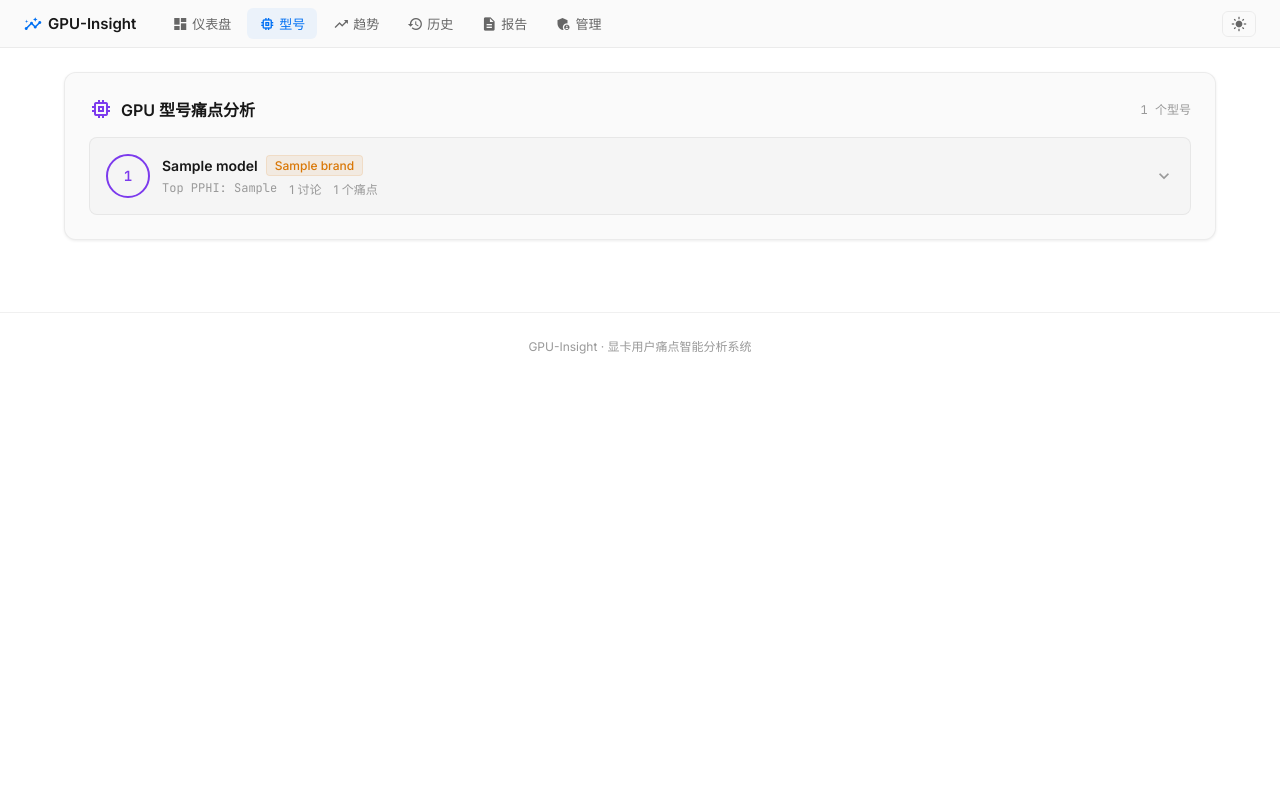
After one commit to JeromeZhou/VibeDev, a FastAPI app: template src/web/templates/gpu_models.html in a window 1280 px wide. The commit adds this page. Run offline with FastAPI, Linux system fonts and the light colour scheme; the template is opened without the code that fills it: most values are stand-ins (such as "Sample title", 1, 10 or a date in 2020).

Commit message:
v9.8: GPU型号聚合页 + Docker部署 + 周报生成
- /gpu-models 页面：按GPU型号聚合痛点，展示每型号Top PPHI和关联痛点
- /api/gpu-models API端点
- 全站导航栏统一添加型号入口
- Dockerfile + docker-compose.yml（web + pipeline双容器）
- .dockerignore
- 周报生成器 src/reporters/weekly.py（对比本周/上周变化）
- main.py 每周一自动生成周报
- /api/weekly-report 手动触发周报
- 测试: 73 passed (新增 gpu_models页面/API + weekly_report 测试)

```diff
--- a/src/web/app.py
+++ b/src/web/app.py
@@ -267,6 +267,66 @@ async def pain_point_detail(request: Request, rank: int):
 async def api_rankings():
     """API: 获取排名数据"""
     return JSONResponse(_load_rankings())
+
+
+def _get_gpu_model_insights() -> list[dict]:
+    """按 GPU 型号聚合痛点数据"""
+    data = _load_rankings()
+    rankings = data.get("rankings", [])
+
+    model_map = {}  # model -> {pain_points, total_mentions, brands, sources}
+    for r in rankings:
+        tags = r.get("gpu_tags", {})
+        models = tags.get("models", [])
+        if not models:
+            continue
+        for model in models:
+            if model not in model_map:
+                model_map[model] = {
+                    "model": model,
+                    "brands": set(),
+                    "pain_points": [],
+                    "total_mentions": 0,
+                    "top_pphi": 0,
+                }
+            model_map[model]["pain_points"].append({
+                "rank": r.get("rank"),
+                "pain_point": r.get("pain_point"),
+                "pphi_score": r.get("pphi_score"),
+                "category": r.get("category", ""),
+                "trend": r.get("trend", ""),
+            })
+            model_map[model]["total_mentions"] += r.get("mentions", 0)
+            model_map[model]["top_pphi"] = max(model_map[model]["top_pphi"], r.get("pphi_score", 0))
+            for b in tags.get("brands", []):
+                model_map[model]["brands"].add(b)
+
+    # 转换 set → list，按 top_pphi 降序排列
+    result = []
+    for m in model_map.values():
+        m["brands"] = sorted(m["brands"])
+        m["pain_count"] = len(m["pain_points"])
+        m["pain_points"].sort(key=lambda x: x["pphi_score"], reverse=True)
+        result.append(m)
+    result.sort(key=lambda x: x["top_pphi"], reverse=True)
+    return result
+
+
+@app.get("/gpu-models")
+async def gpu_models(request: Request):
+    """GPU 型号维度聚合页"""
+    models = _get_gpu_model_insights()
+    return templates.TemplateResponse("gpu_models.html", {
+        "request": request,
+        "models": models,
+        "total_models": len(models),
+    })
+
+
+@app.get("/api/gpu-models")
+async def api_gpu_models():
+    """API: GPU 型号聚合数据"""
+    return JSONResponse({"models": _get_gpu_model_insights()})
 
 
 @app.get("/api/health")
@@ -583,6 +643,21 @@ async def export_csv():
     )
 
 
+@app.get("/api/weekly-report")
+async def api_weekly_report():
+    """手动触发周报生成"""
+    try:
+        from src.reporters.weekly import generate_weekly_report
+        from src.utils.config import load_config
+        config = load_config("config/config.yaml")
+        path = generate_weekly_report(config)
+        if path:
+            return JSONResponse({"status": "ok", "path": path})
+        return JSONResponse({"status": "no_data", "message": "无足够数据生成周报"})
+    except Exception as e:
+        return JSONResponse({"status": "error", "message": str(e)}, status_code=500)
+
+
 def _get_evolution_data() -> dict:
     """获取痛点排名演变数据（Bump Chart 用）"""
     try:
--- a/src/web/templates/admin.html
+++ b/src/web/templates/admin.html
@@ -43,6 +43,7 @@
     <nav class="site-nav">
         <span class="nav-brand"><span class="material-icons">insights</span> GPU-Insight</span>
         <a href="/"><span class="material-icons">dashboard</span> 仪表盘</a>
+        <a href="/gpu-models"><span class="material-icons">memory</span> 型号</a>
         <a href="/trends"><span class="material-icons">trending_up</span> 趋势</a>
         <a href="/history"><span class="material-icons">history</span> 历史</a>
         <a href="/report"><span class="material-icons">description</span> 报告</a>
--- a/src/web/templates/details.html
+++ b/src/web/templates/details.html
@@ -76,6 +76,7 @@
     <nav class="site-nav">
         <span class="nav-brand"><span class="material-icons">insights</span> GPU-Insight</span>
         <a href="/"><span class="material-icons">dashboard</span> 仪表盘</a>
+        <a href="/gpu-models"><span class="material-icons">memory</span> 型号</a>
         <a href="/trends"><span class="material-icons">trending_up</span> 趋势</a>
         <a href="/history"><span class="material-icons">history</span> 历史</a>
         <a href="/report"><span class="material-icons">description</span> 报告</a>
--- /dev/null
+++ b/src/web/templates/gpu_models.html
@@ -0,0 +1,104 @@
+<!DOCTYPE html>
+<html lang="zh-CN">
+<head>
+    <meta charset="UTF-8">
+    <meta name="viewport" content="width=device-width, initial-scale=1.0">
+    <title>GPU 型号分析 — GPU-Insight</title>
+    <link href="/static/base.css" rel="stylesheet">
+    <script src="/static/theme.js"></script>
+    <link href="https://fonts.googleapis.com/icon?family=Material+Icons" rel="stylesheet">
+    <link href="https://fonts.googleapis.com/css2?family=Inter:wght@400;500;600&family=Noto+Sans+SC:wght@400;500;600&family=JetBrains+Mono:wght@400;600&display=swap" rel="stylesheet">
+</head>
+<body>
+    <nav class="site-nav">
+        <span class="nav-brand"><span class="material-icons">insights</span> GPU-Insight</span>
+        <a href="/"><span class="material-icons">dashboard</span> 仪表盘</a>
+        <a href="/gpu-models" class="active"><span class="material-icons">memory</span> 型号</a>
+        <a href="/trends"><span class="material-icons">trending_up</span> 趋势</a>
+        <a href="/history"><span class="material-icons">history</span> 历史</a>
+        <a href="/report"><span class="material-icons">description</span> 报告</a>
+        <a href="/admin"><span class="material-icons">admin_panel_settings</span> 管理</a>
+        <span class="nav-spacer"></span>
+        <button class="theme-toggle" onclick="toggleTheme()"><span class="material-icons theme-icon">light_mode</span></button>
+    </nav>
+
+    <main class="page-container">
+        <div class="card p-6 mb-4 animate-in">
+            <div class="flex items-center justify-between mb-4">
+                <h2 class="text-base font-semibold flex items-center gap-2" style="color: var(--text-primary);">
+                    <span class="material-icons" style="color: var(--accent-purple);">memory</span>
+                    GPU 型号痛点分析
+                </h2>
+                <span class="text-xs mono" style="color: var(--text-tertiary);">{{ total_models }} 个型号</span>
+            </div>
+
+            {% if models %}
+            <div class="space-y-3">
+                {% for m in models %}
+                <div class="rounded-lg animate-in" style="background: var(--bg-elevated); border: 1px solid var(--border-subtle); animation-delay: {{ loop.index * 0.03 }}s;">
+                    <div class="flex items-center gap-3 p-4 cursor-pointer" onclick="toggleModel(this)">
+                        <div class="pphi-ring" style="border-color: var(--accent-purple);">
+                            <span class="text-sm font-semibold mono" style="color: var(--accent-purple);">{{ m.pain_count }}</span>
+                        </div>
+                        <div class="flex-1 min-w-0">
+                            <div class="flex items-center gap-2 mb-1">
+                                <span class="text-sm font-semibold" style="color: var(--text-primary);">{{ m.model }}</span>
+                                {% for b in m.brands %}
+                                <span class="brand-tag">{{ b }}</span>
+                                {% endfor %}
+                            </div>
+                            <div class="flex gap-3 text-xs" style="color: var(--text-tertiary);">
+                                <span class="mono">Top PPHI: {{ m.top_pphi }}</span>
+                                <span>{{ m.total_mentions }} 讨论</span>
+                                <span>{{ m.pain_count }} 个痛点</span>
+                            </div>
+                        </div>
+                        <span class="material-icons" style="color: var(--text-tertiary); font-size: 20px; transition: transform 0.2s;" id="icon-{{ loop.index }}">expand_more</span>
+                    </div>
+                    <div class="model-detail" style="display: none; border-top: 1px solid var(--border-subtle);">
+                        <div class="p-4 space-y-2">
+                            {% for pp in m.pain_points %}
+                            <a href="/pain-point/{{ pp.rank }}" class="flex items-center gap-3 p-2 rounded-lg" style="background: var(--bg-surface); border: 1px solid var(--border-subtle); text-decoration: none;">
+                                <span class="text-xs font-semibold mono" style="color: var(--text-tertiary); width: 28px;">#{{ pp.rank }}</span>
+                                <span class="text-sm flex-1" style="color: var(--text-primary);">{{ pp.pain_point }}</span>
+                                {% if pp.trend == 'hot' %}<span class="text-xs">🔥</span>
+                                {% elif pp.trend == 'rising' %}<span class="text-xs" style="color: var(--accent-green);">↑</span>
+                                {% elif pp.trend == 'falling' %}<span class="text-xs" style="color: var(--accent-red);">↓</span>
+                                {% endif %}
+                                <span class="text-xs mono" style="color: var(--accent-blue);">{{ pp.pphi_score }}</span>
+                                {% if pp.category %}
+                                <span class="text-xs px-2 py-1 rounded" style="background: var(--bg-elevated); color: var(--text-tertiary);">{{ pp.category }}</span>
+                                {% endif %}
+                            </a>
+                            {% endfor %}
+                        </div>
+                    </div>
+                </div>
+                {% endfor %}
+            </div>
+            {% else %}
+            <div class="text-center" style="padding: 48px 0;">
+                <span class="material-icons mb-2" style="font-size: 36px; color: var(--text-tertiary);">memory</span>
+                <p style="color: var(--text-secondary);">暂无 GPU 型号数据</p>
+            </div>
+            {% endif %}
+        </div>
+    </main>
+
+    <footer class="site-footer">GPU-Insight · 显卡用户痛点智能分析系统</footer>
+
+    <script>
+    function toggleModel(header) {
+        var panel = header.nextElementSibling;
+        var icon = header.querySelector('.material-icons:last-child');
+        if (panel.style.display === 'none') {
+            panel.style.display = 'block';
+            icon.style.transform = 'rotate(180deg)';
+        } else {
+            panel.style.display = 'none';
+            icon.style.transform = 'rotate(0deg)';
+        }
+    }
+    </script>
+</body>
+</html>
--- a/src/web/templates/history.html
+++ b/src/web/templates/history.html
@@ -59,6 +59,7 @@
     <nav class="site-nav">
         <span class="nav-brand"><span class="material-icons">insights</span> GPU-Insight</span>
         <a href="/"><span class="material-icons">dashboard</span> 仪表盘</a>
+        <a href="/gpu-models"><span class="material-icons">memory</span> 型号</a>
         <a href="/trends"><span class="material-icons">trending_up</span> 趋势</a>
         <a href="/history" class="active"><span class="material-icons">history</span> 历史</a>
         <a href="/report"><span class="material-icons">description</span> 报告</a>
--- a/src/web/templates/history_detail.html
+++ b/src/web/templates/history_detail.html
@@ -19,6 +19,7 @@
     <nav class="site-nav">
         <span class="nav-brand"><span class="material-icons">insights</span> GPU-Insight</span>
         <a href="/"><span class="material-icons">dashboard</span> 仪表盘</a>
+        <a href="/gpu-models"><span class="material-icons">memory</span> 型号</a>
         <a href="/trends"><span class="material-icons">trending_up</span> 趋势</a>
         <a href="/history" class="active"><span class="material-icons">history</span> 历史</a>
         <a href="/report"><span class="material-icons">description</span> 报告</a>
--- a/src/web/templates/index.html
+++ b/src/web/templates/index.html
@@ -143,6 +143,7 @@
     <nav class="site-nav">
         <span class="nav-brand"><span class="material-icons">insights</span> GPU-Insight</span>
         <a href="/" class="active"><span class="material-icons">dashboard</span> 仪表盘</a>
+        <a href="/gpu-models"><span class="material-icons">memory</span> 型号</a>
         <a href="/trends"><span class="material-icons">trending_up</span> 趋势</a>
         <a href="/history"><span class="material-icons">history</span> 历史</a>
         <a href="/report"><span class="material-icons">description</span> 报告</a>
--- a/src/web/templates/trends.html
+++ b/src/web/templates/trends.html
@@ -45,6 +45,7 @@
     <nav class="site-nav">
         <span class="nav-brand"><span class="material-icons">insights</span> GPU-Insight</span>
         <a href="/"><span class="material-icons">dashboard</span> 仪表盘</a>
+        <a href="/gpu-models"><span class="material-icons">memory</span> 型号</a>
         <a href="/trends" class="active"><span class="material-icons">trending_up</span> 趋势</a>
         <a href="/history"><span class="material-icons">history</span> 历史</a>
         <a href="/report"><span class="material-icons">description</span> 报告</a>
```
Also changed, not shown: docker-compose.yml (added, +33 -0 lines), main.py (+10 -0 lines), src/reporters/weekly.py (added, +150 -0 lines), tests/test_unit.py (+12 -0 lines), tests/test_web.py (+26 -0 lines), 2 other files.
